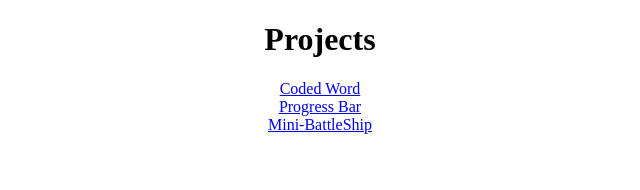
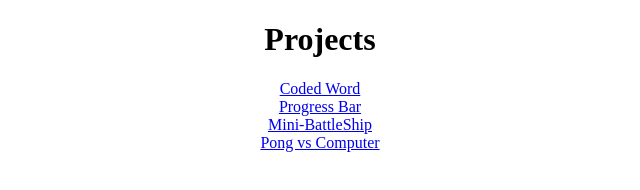
Before and after one commit to Rustic90/Rustic90.github.io, a plain HTML site: page index.html in a window 1280 px wide. Shown: the whole page, without its empty margins (320-960 px from the left). Drawn offline with Linux system fonts and the light colour scheme.

Commit message:
Update index.html

```diff
--- a/index.html
+++ b/index.html
@@ -18,5 +18,6 @@
     <a href="coded-word.html"> Coded Word </a>
     <a href="progressbar.html"> Progress Bar </a>
     <a href="mini-battleship.html"> Mini-BattleShip </a>
+    <a href="pong/pong.html"> Pong vs Computer </a>
 </body>
 </html>
```
